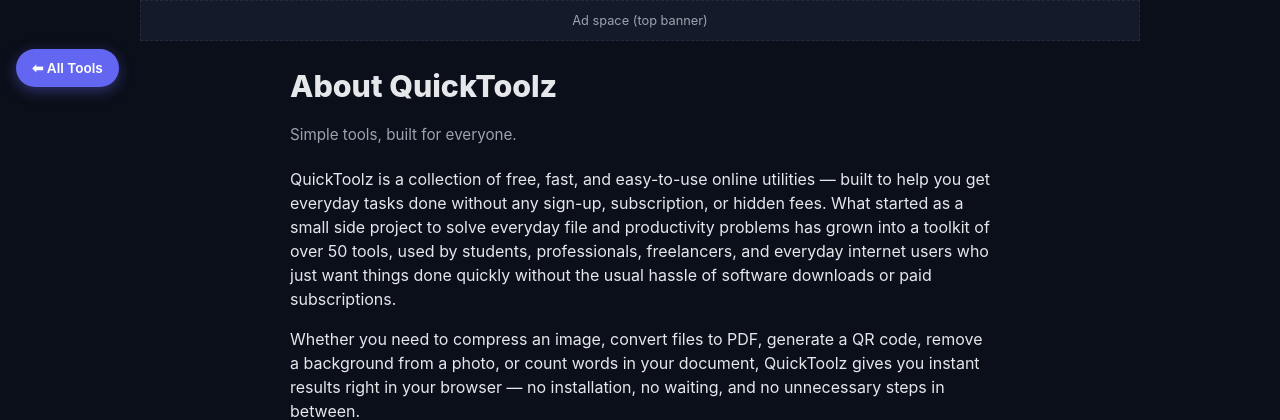
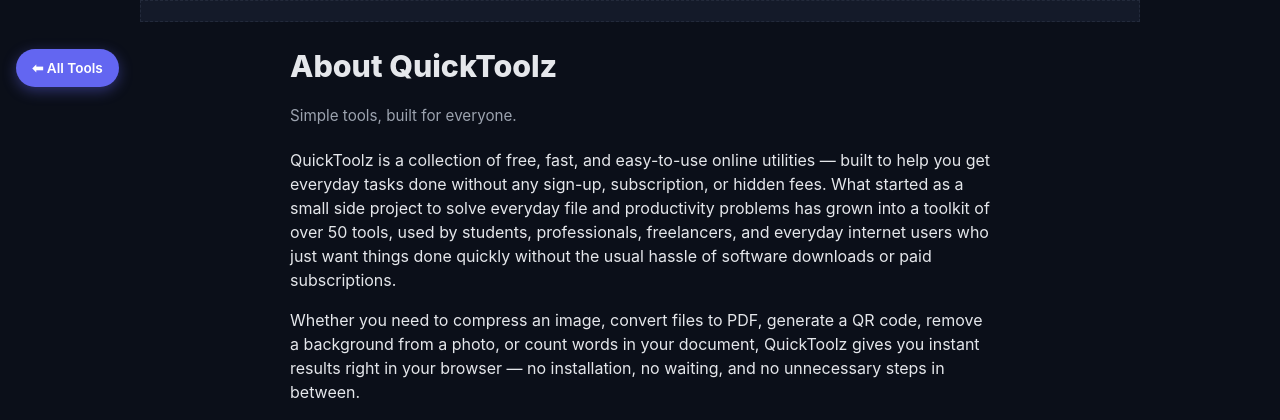
Before and after one commit to contactquicktoolz-source/quicktoolz, a Flask app: page /about in a window 1280 px wide. Shown: the part 51-471 px from the top of the page. Run offline with Flask 3, Linux system fonts and the light colour scheme; some libraries are stand-ins or nearby versions.

Commit message:
Add new feature and update application

```diff
--- a/templates/base.html
+++ b/templates/base.html
@@ -19,6 +19,7 @@
 
       gtag('config', 'G-JB9XS3KM6Z');
     </script>
+    <script async="async" data-cfasync="false" src="https://pl31062711.profitableratecpmnetwork.com/26bb513a7e0f17c5b30f02227d353080/invoke.js"></script>
 </head>
 <body>
     <header class="navbar">
@@ -262,7 +263,9 @@
     </a>
 
     <!-- Ad slot: top banner -->
-    <div class="ad-slot ad-top">Ad space (top banner)</div>
+    <div class="ad-slot ad-top">
+        <div id="container-26bb513a7e0f17c5b30f02227d353080"></div>
+    </div>
 
     <main>
         {% block content %}{% endblock %}
```
